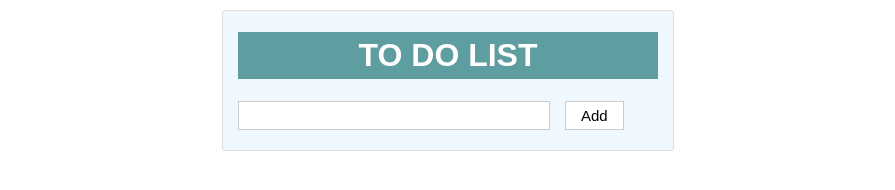
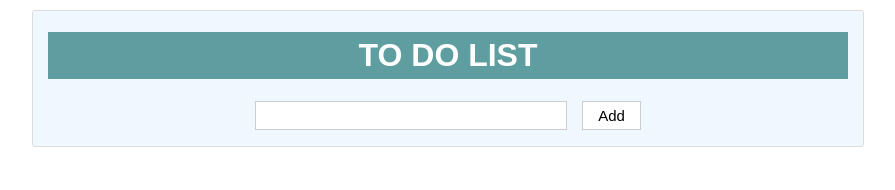
Before and after one commit to JenniLehtonen/To-do-app, a plain HTML site: page index.html in a window 1280 px wide. Shown: the whole page, without its empty margins (192-1087 px from the left). Drawn offline with nearby package versions, Linux system fonts and the light colour scheme.

Commit message:
Update toDoApp.css

```diff
--- a/toDoApp.css
+++ b/toDoApp.css
@@ -3,12 +3,18 @@ body {
 }
 
 #container {
-    width: 420px;
+    width: 50rem;
     background-color:aliceblue;
     border-radius: 3px;
     padding: 0px 15px 0px 15px;
     margin: 10px auto;
     border: 1px solid #ddd;
+}
+
+#inputAndButtonContainer{
+    display: flex;
+    justify-content: center;
+    align-items: center;
 }
 
 h1 {
@@ -20,7 +26,7 @@ h1 {
 
 ul {
     list-style-type: square;
-    margin: 20px 0 20px 0;
+    margin-left: 25%;
 }
 
 input[type=text] {
```
